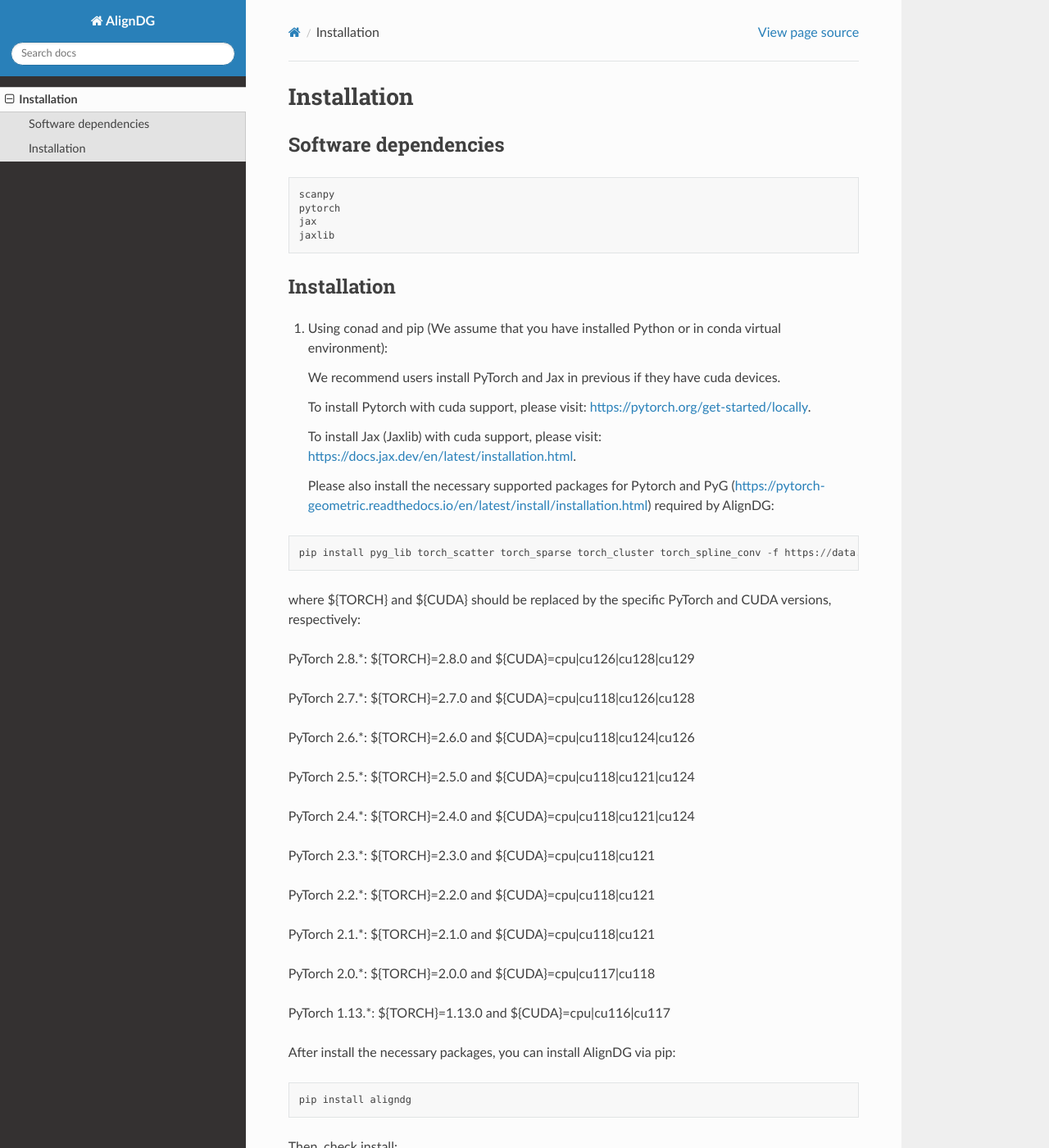
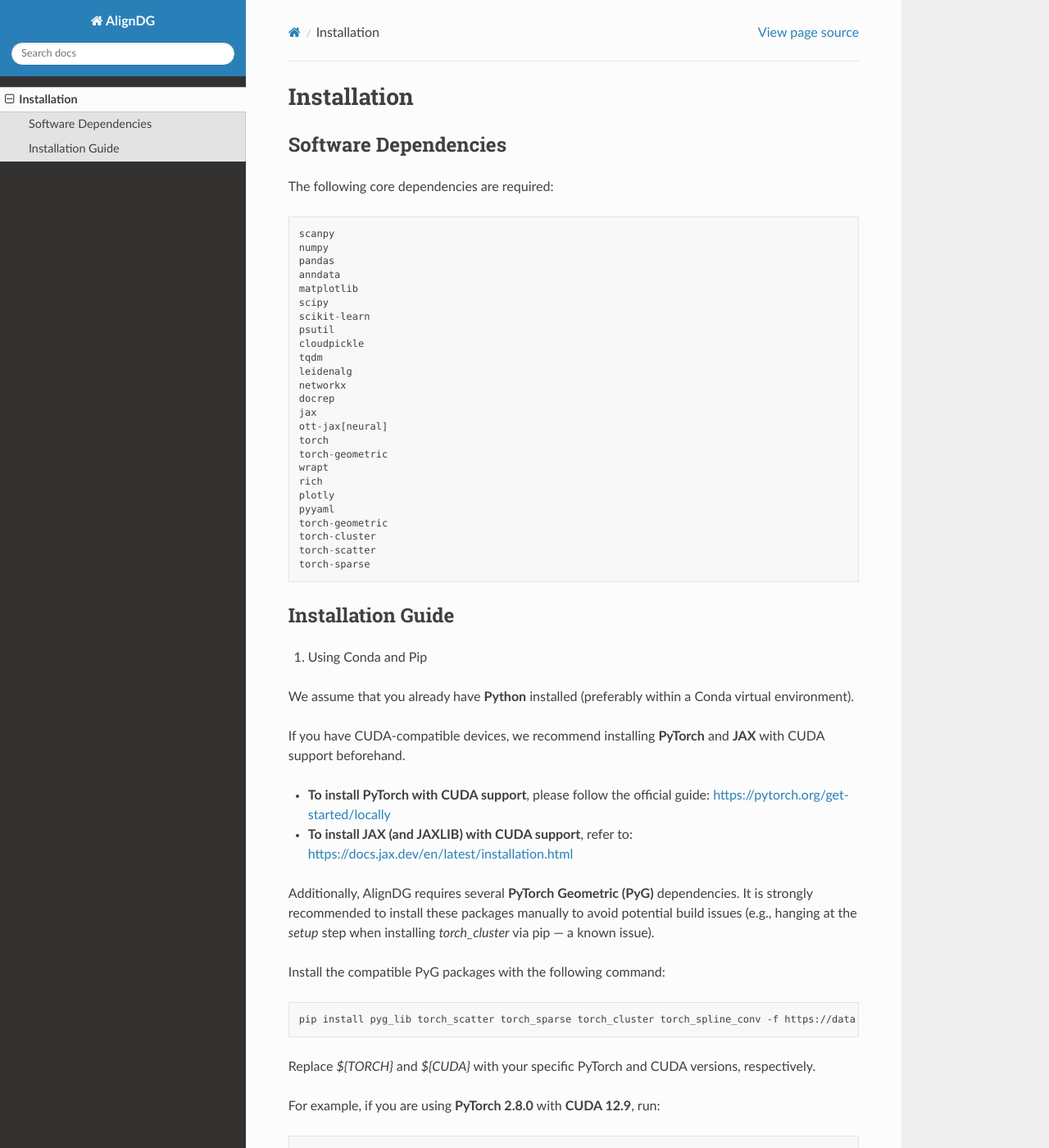
Before and after one commit to bbchond/AlignDG-Tutorials, a Sphinx documentation site: the page built from docs/source/Installation.rst, in a window 1280 px wide and 1400 px high. Shown: the whole window at 82% size. Built offline with Sphinx 7.4.7 and the Read the Docs theme 3.1.0, drawn with Linux system fonts in a browser that asks for light colours; pages that are not in the unit, such as notebooks, are missing from menus; some of the changed text lies outside the part shown.

Commit message:
docs update

```diff
--- a/docs/source/Installation.rst
+++ b/docs/source/Installation.rst
@@ -1,78 +1,111 @@
 Installation
 ============
 
-Software dependencies
+Software Dependencies
 ---------------------
+The following core dependencies are required:
+
 .. code-block:: python
 
    scanpy
-   pytorch
+   numpy
+   pandas
+   anndata
+   matplotlib
+   scipy
+   scikit-learn
+   psutil
+   cloudpickle
+   tqdm
+   leidenalg
+   networkx
+   docrep
    jax
-   jaxlib
+   ott-jax[neural]
+   torch
+   torch-geometric
+   wrapt
+   rich
+   plotly
+   pyyaml
+   torch-geometric
+   torch-cluster
+   torch-scatter
+   torch-sparse
 
+Installation Guide
+------------------
 
+1. Using Conda and Pip
 
-Installation
-------------
-1. Using conad and pip (We assume that you have installed Python or in conda virtual environment):
+We assume that you already have **Python** installed (preferably within a Conda virtual environment).
 
-   We recommend users install PyTorch and Jax in previous if they have cuda devices.
+If you have CUDA-compatible devices, we recommend installing **PyTorch** and **JAX** with CUDA support beforehand.
 
-   To install Pytorch with cuda support, please visit: https://pytorch.org/get-started/locally.
+- **To install PyTorch with CUDA support**, please follow the official guide:
+  https://pytorch.org/get-started/locally
 
-   To install Jax (Jaxlib) with cuda support, please visit: https://docs.jax.dev/en/latest/installation.html.
+- **To install JAX (and JAXLIB) with CUDA support**, refer to:
+  https://docs.jax.dev/en/latest/installation.html
 
-   Please also install the necessary supported packages for Pytorch and PyG (https://pytorch-geometric.readthedocs.io/en/latest/install/installation.html) required by AlignDG:
+Additionally, AlignDG requires several **PyTorch Geometric (PyG)** dependencies.
+It is strongly recommended to install these packages manually to avoid potential build issues (e.g., hanging at the `setup` step when installing `torch_cluster` via pip — a known issue).
 
-.. code-block:: python
+Install the compatible PyG packages with the following command:
+
+.. code-block:: bash
 
    pip install pyg_lib torch_scatter torch_sparse torch_cluster torch_spline_conv -f https://data.pyg.org/whl/torch-${TORCH}+${CUDA}.html
 
-where ${TORCH} and ${CUDA} should be replaced by the specific PyTorch and CUDA versions, respectively:
+Replace `${TORCH}` and `${CUDA}` with your specific PyTorch and CUDA versions, respectively.
 
-PyTorch 2.8.*: ${TORCH}=2.8.0 and ${CUDA}=cpu|cu126|cu128|cu129
+For example, if you are using **PyTorch 2.8.0** with **CUDA 12.9**, run:
 
-PyTorch 2.7.*: ${TORCH}=2.7.0 and ${CUDA}=cpu|cu118|cu126|cu128
+.. code-block:: bash
 
-PyTorch 2.6.*: ${TORCH}=2.6.0 and ${CUDA}=cpu|cu118|cu124|cu126
+   pip install pyg_lib torch_scatter torch_sparse torch_cluster torch_spline_conv -f https://data.pyg.org/whl/torch-2.8.0+cu129.html
 
-PyTorch 2.5.*: ${TORCH}=2.5.0 and ${CUDA}=cpu|cu118|cu121|cu124
+Once all dependencies are installed, you can install **AlignDG** via pip:
 
-PyTorch 2.4.*: ${TORCH}=2.4.0 and ${CUDA}=cpu|cu118|cu121|cu124
-
-PyTorch 2.3.*: ${TORCH}=2.3.0 and ${CUDA}=cpu|cu118|cu121
-
-PyTorch 2.2.*: ${TORCH}=2.2.0 and ${CUDA}=cpu|cu118|cu121
-
-PyTorch 2.1.*: ${TORCH}=2.1.0 and ${CUDA}=cpu|cu118|cu121
-
-PyTorch 2.0.*: ${TORCH}=2.0.0 and ${CUDA}=cpu|cu117|cu118
-
-PyTorch 1.13.*: ${TORCH}=1.13.0 and ${CUDA}=cpu|cu116|cu117
-
-
-After install the necessary packages, you can install AlignDG via pip:
-
-.. code-block:: python
+.. code-block:: bash
 
    pip install aligndg
 
-Then, check install:
+To verify the installation:
 
 .. code-block:: python
 
    import aligndg
    print(aligndg.__version__)
 
+---
 
-2. From source code (Github):
-   First, Download AlignDG code from https://github.com/xkmaxidian/AlignDG
+2. From Source (GitHub)
 
-   Then, cd your_path/aligndg
+You can also install AlignDG from source.
 
-   Input:
+1. Clone the repository from GitHub:
 
-.. code-block:: python
+   .. code-block:: bash
 
-   python setup.py build
-   python setup.py install
+      git clone https://github.com/xkmaxidian/AlignDG.git
+
+2. Navigate to the source directory:
+
+   .. code-block:: bash
+
+      cd your_path/AlignDG_package
+
+3. Build and install the package:
+
+   .. code-block:: bash
+
+      python setup.py build
+      python setup.py install
+
+---
+
+Notes
+- We strongly recommend using **Python ≥ 3.10** and **pip ≥ 22.0**.
+- To avoid dependency conflicts, always install AlignDG in a clean virtual environment (e.g., via Conda or `venv`).
+- For GPU users, ensure that your CUDA toolkit and drivers are correctly configured before installing PyTorch/JAX.
```
Also changed, not shown: docs/source/index.rst (+6 -6 lines).
